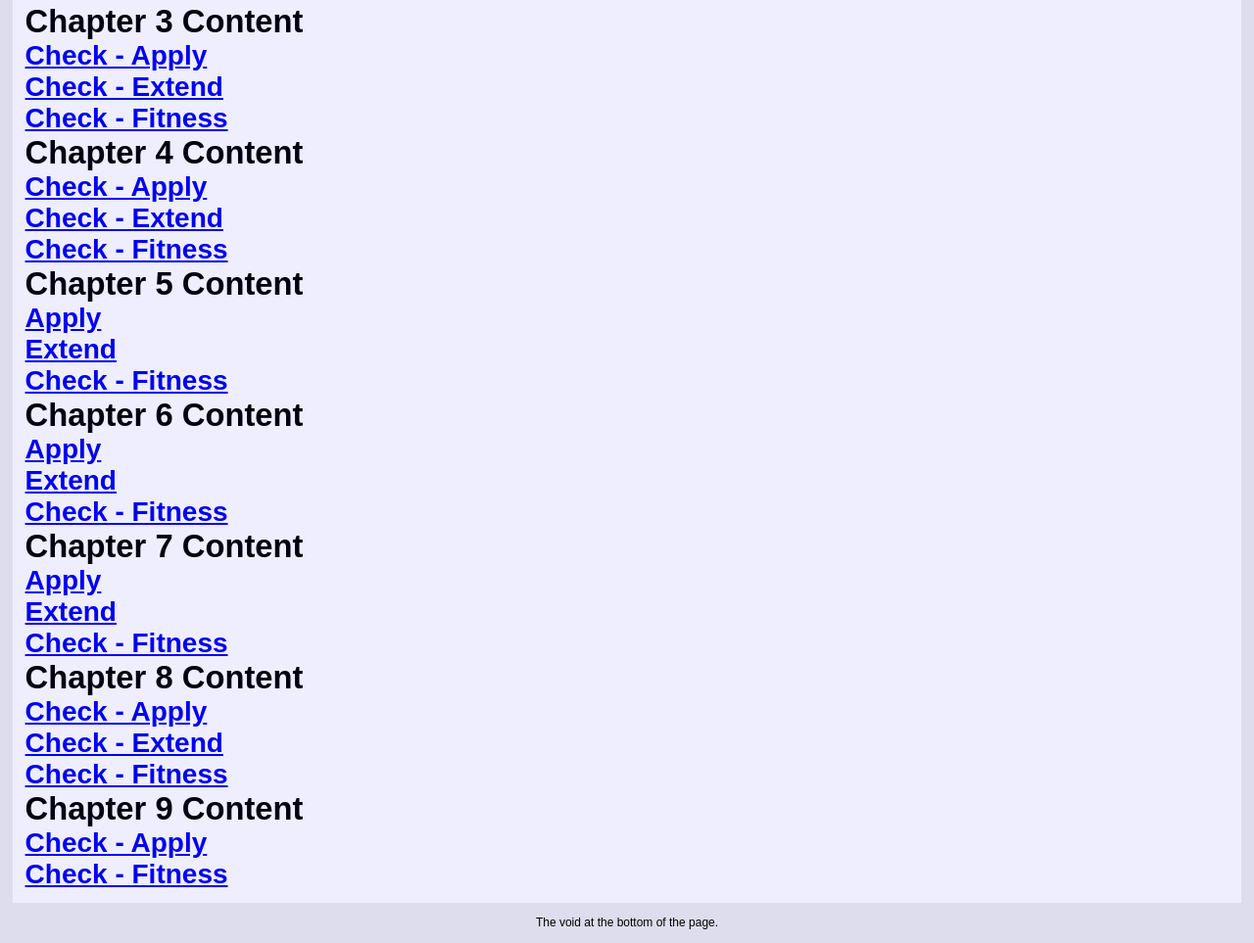
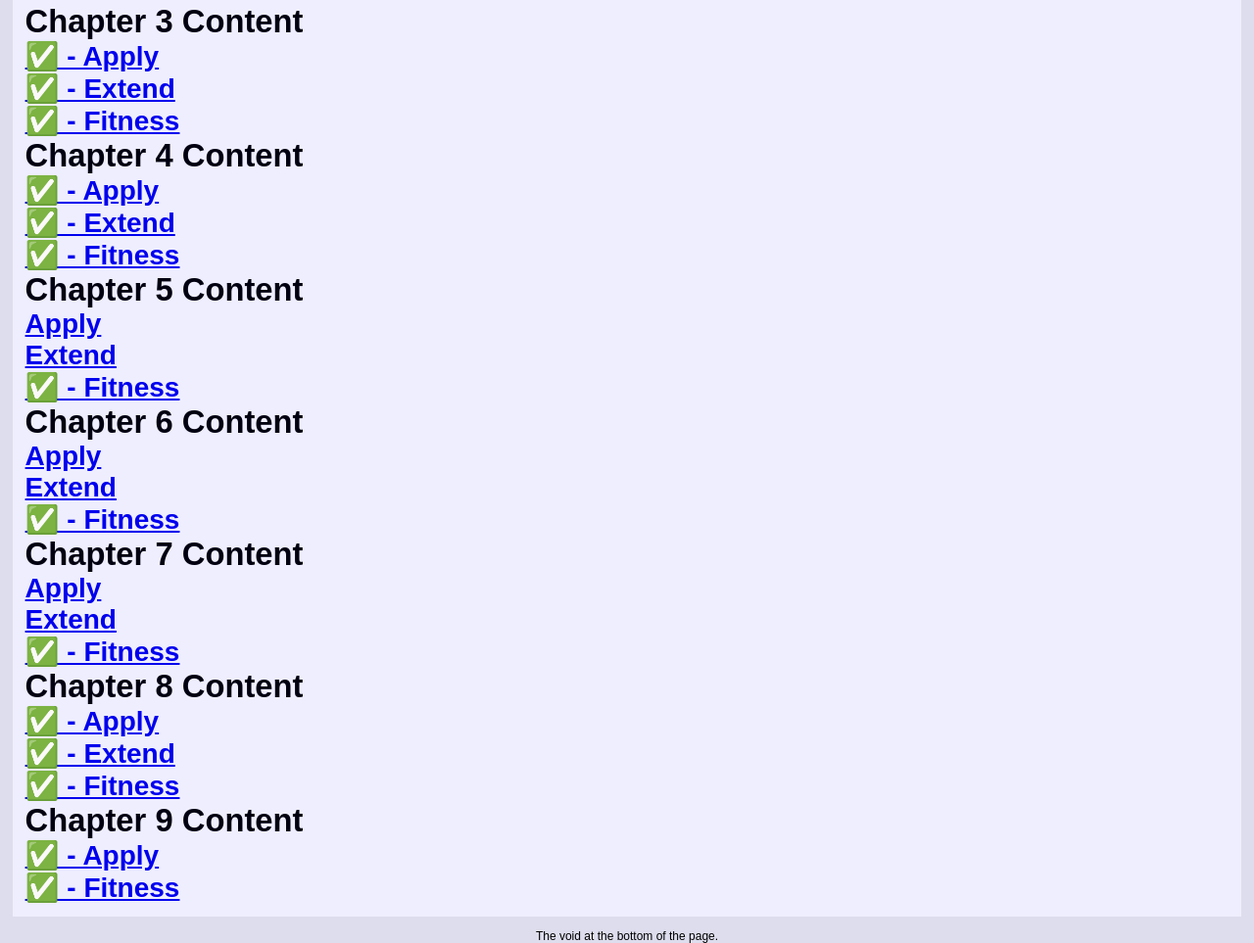
Before and after one commit to creativecove/creativecove.github.io, a plain HTML site: page projects.html in a window 1280 px wide. Shown: the part 517-1480 px from the top of the page at 98% size. Drawn offline with Linux system fonts and the light colour scheme.

Commit message:
Add files via upload

```diff
--- a/projects.html
+++ b/projects.html
@@ -39,45 +39,45 @@
 			<br>
 			<div>
 				<h3> Chapter 3 Content </h3>
-					<h4><a href="projects/chapter_3/apply/index.html" target="_blank"> Check - Apply </a></h4>
-					<h4><a href="projects/chapter_3/extend/extend03.html" target="_blank"> Check - Extend </a></h4>
-					<h4><a href="projects/chapter_4/fitness/index.html" target="_blank"> Check - Fitness </a></h4>
+					<h4><a href="projects/chapter_3/apply/index.html" target="_blank"> &#9989; - Apply </a></h4>
+					<h4><a href="projects/chapter_3/extend/extend03.html" target="_blank"> &#9989; - Extend </a></h4>
+					<h4><a href="projects/chapter_4/fitness/index.html" target="_blank"> &#9989; - Fitness </a></h4>
 			</div>
 
 			<div>
 				<h3> Chapter 4 Content </h3>
-					<h4><a href="projects/chapter_4/apply/index.html" target="_blank"> Check - Apply </a></h4>
-					<h4><a href="projects/chapter_4/extend/extend04.html" target="_blank"> Check - Extend </a></h4>
-					<h4><a href="projects/chapter_4/fitness/index.html" target="_blank"> Check - Fitness </a></h4>
+					<h4><a href="projects/chapter_4/apply/index.html" target="_blank"> &#9989; - Apply </a></h4>
+					<h4><a href="projects/chapter_4/extend/extend04.html" target="_blank"> &#9989; - Extend </a></h4>
+					<h4><a href="projects/chapter_4/fitness/index.html" target="_blank"> &#9989; - Fitness </a></h4>
 			</div>
 			<div>
 				<h3> Chapter 5 Content </h3>
 					<h4><a href="projects/chapter_5/apply/index.html" target="_blank"> Apply </a></h4>
 					<h4><a href="projects/chapter_5/extend/index.html" target="_blank"> Extend </a></h4>
-					<h4><a href="projects/chapter_5/fitness/index.html" target="_blank"> Check - Fitness </a></h4>
+					<h4><a href="projects/chapter_5/fitness/index.html" target="_blank"> &#9989; - Fitness </a></h4>
 			</div>
 			<div>
 				<h3> Chapter 6 Content </h3>
 					<h4><a href="projects/chapter_6/apply/index.html" target="_blank"> Apply </a></h4>
 					<h4><a href="projects/chapter_6/extend/extend06.html" target="_blank"> Extend </a></h4>
-					<h4><a href="projects/chapter_6/fitness/index.html" target="_blank"> Check - Fitness </a></h4>
+					<h4><a href="projects/chapter_6/fitness/index.html" target="_blank"> &#9989; - Fitness </a></h4>
 			</div>
 			<div>
 				<h3> Chapter 7 Content </h3>
 					<h4><a href="projects/chapter_7/apply/index.html" target="_blank"> Apply </a></h4>
 					<h4><a href="projects/chapter_7/extend/extend07.html" target="_blank"> Extend </a></h4>
-					<h4><a href="projects/chapter_7/fitness/index.html" target="_blank"> Check - Fitness </a></h4>
+					<h4><a href="projects/chapter_7/fitness/index.html" target="_blank"> &#9989; - Fitness </a></h4>
 			</div>
 			<div>
 				<h3> Chapter 8 Content </h3>
-					<h4><a href="projects/chapter_8/apply/index.html" target="_blank"> Check - Apply </a></h4>
-					<h4><a href="projects/chapter_8/extend/extend08.html" target="_blank"> Check - Extend </a></h4>
-					<h4><a href="projects/chapter_8/fitness/index.html" target="_blank"> Check - Fitness </a></h4>
+					<h4><a href="projects/chapter_8/apply/index.html" target="_blank"> &#9989; - Apply </a></h4>
+					<h4><a href="projects/chapter_8/extend/extend08.html" target="_blank"> &#9989; - Extend </a></h4>
+					<h4><a href="projects/chapter_8/fitness/index.html" target="_blank"> &#9989; - Fitness </a></h4>
 			</div>
 			<div>
 				<h3> Chapter 9 Content </h3>
-					<h4><a href="projects/chapter_9/apply/index.html" target="_blank"> Check - Apply </a></h4>
-					<h4><a href="projects/chapter_9/fitness/index.html" target="_blank"> Check - Fitness </a></h4>
+					<h4><a href="projects/chapter_9/apply/index.html" target="_blank"> &#9989; - Apply </a></h4>
+					<h4><a href="projects/chapter_9/fitness/index.html" target="_blank"> &#9989; - Fitness </a></h4>
 			</div>
 		</div>
 	</main>
```
